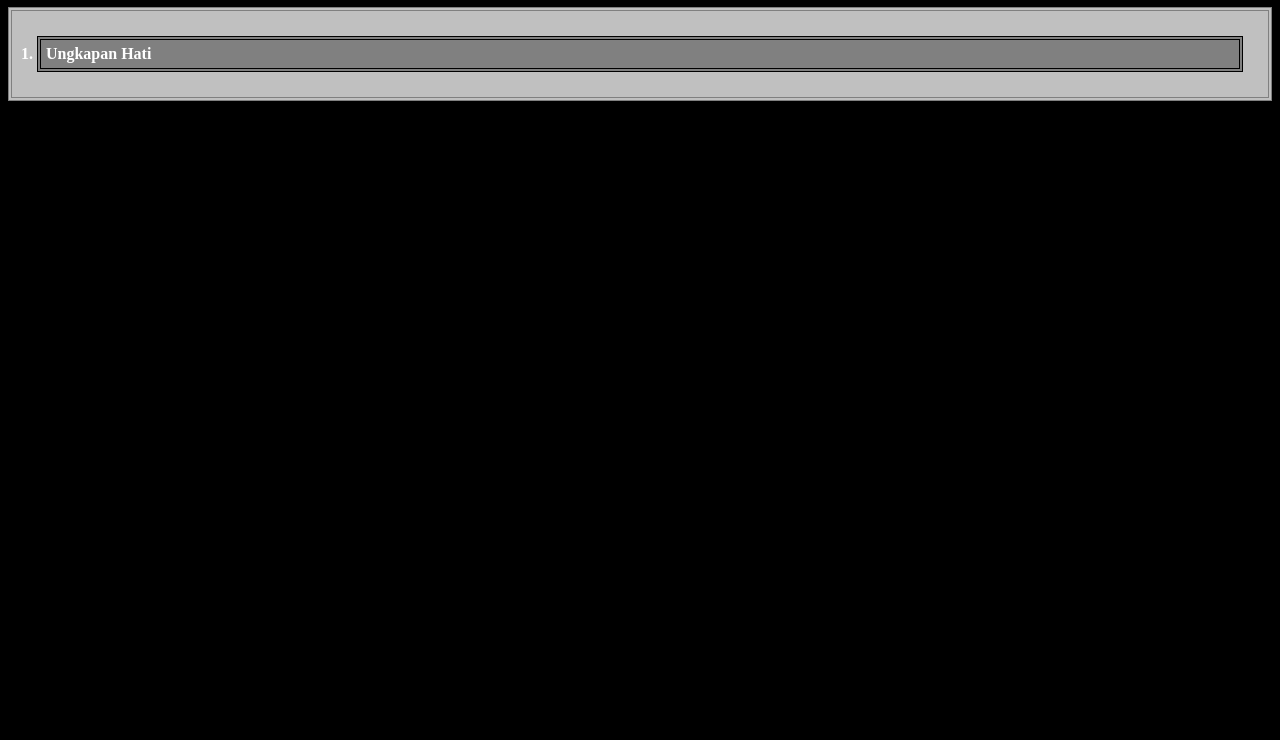
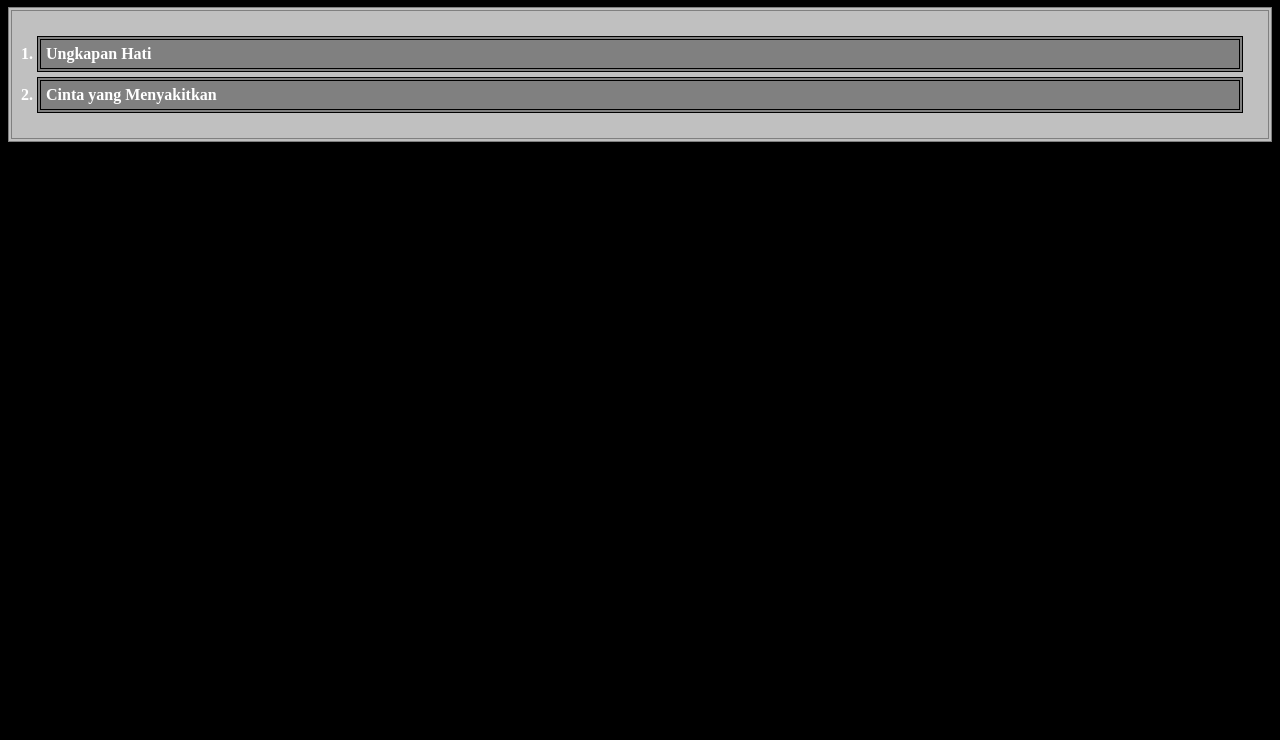
Before and after one commit to bubugif/bubugif.github.io, a plain HTML site: page index.html in a window 1280 px wide. Shown: the part 60-800 px from the top of the page. Drawn offline with Linux system fonts and the light colour scheme.

Commit message:
Update index.html

```diff
--- a/index.html
+++ b/index.html
@@ -38,6 +38,7 @@
   <h3>BUBUGIF.GITHUB.IO</h3>
 <ol>
   <li><a href="https://bubugif.github.io/ungkapan-hati.html" target="_blank">Ungkapan Hati</a></li>
+  <li><a href="https://bubugif.github.io/cinta-yang-menyakitkan.html" target="_blank">Cinta yang Menyakitkan</a></li>
 </ol>
 </body>
 </html>
```
